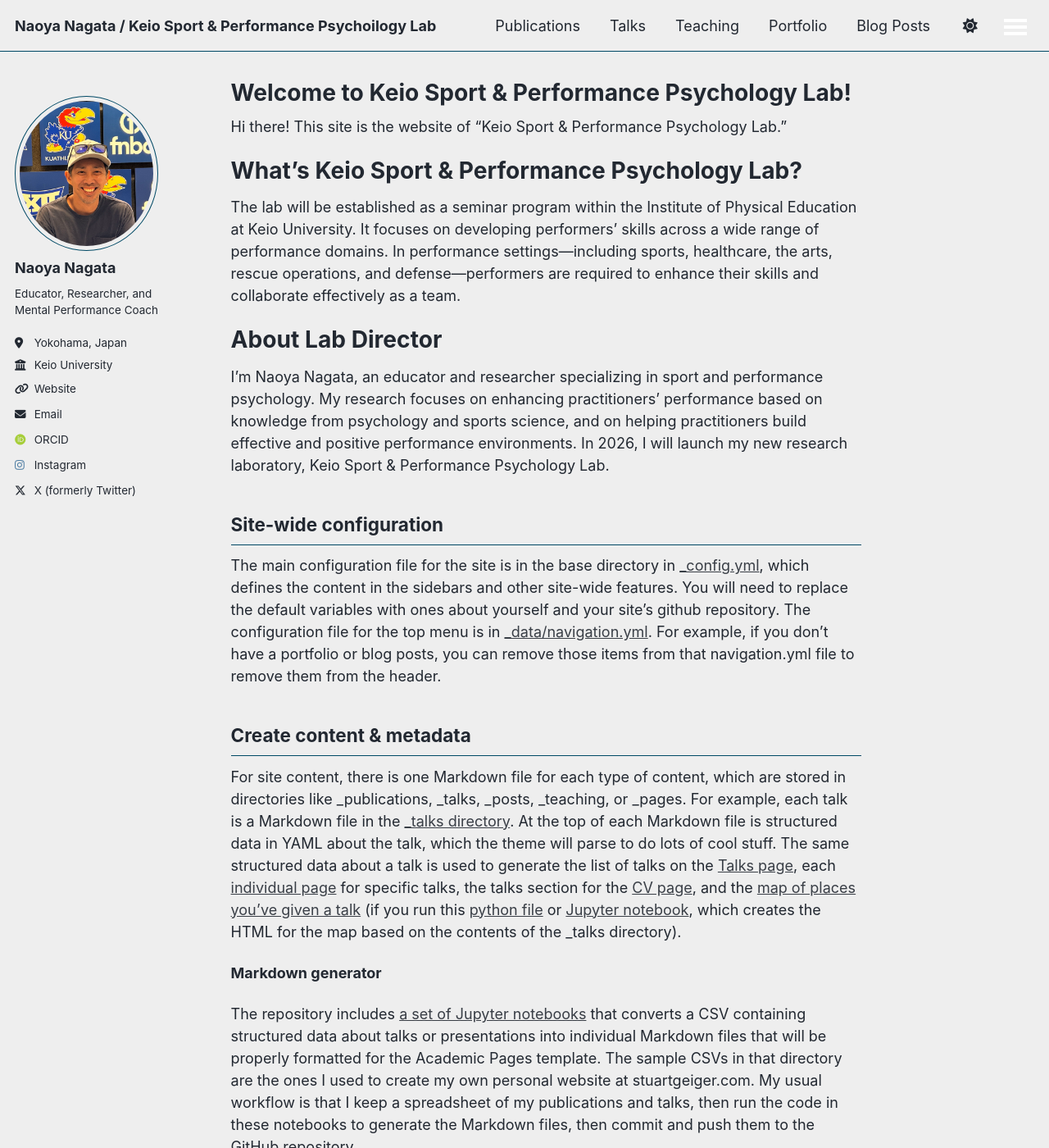
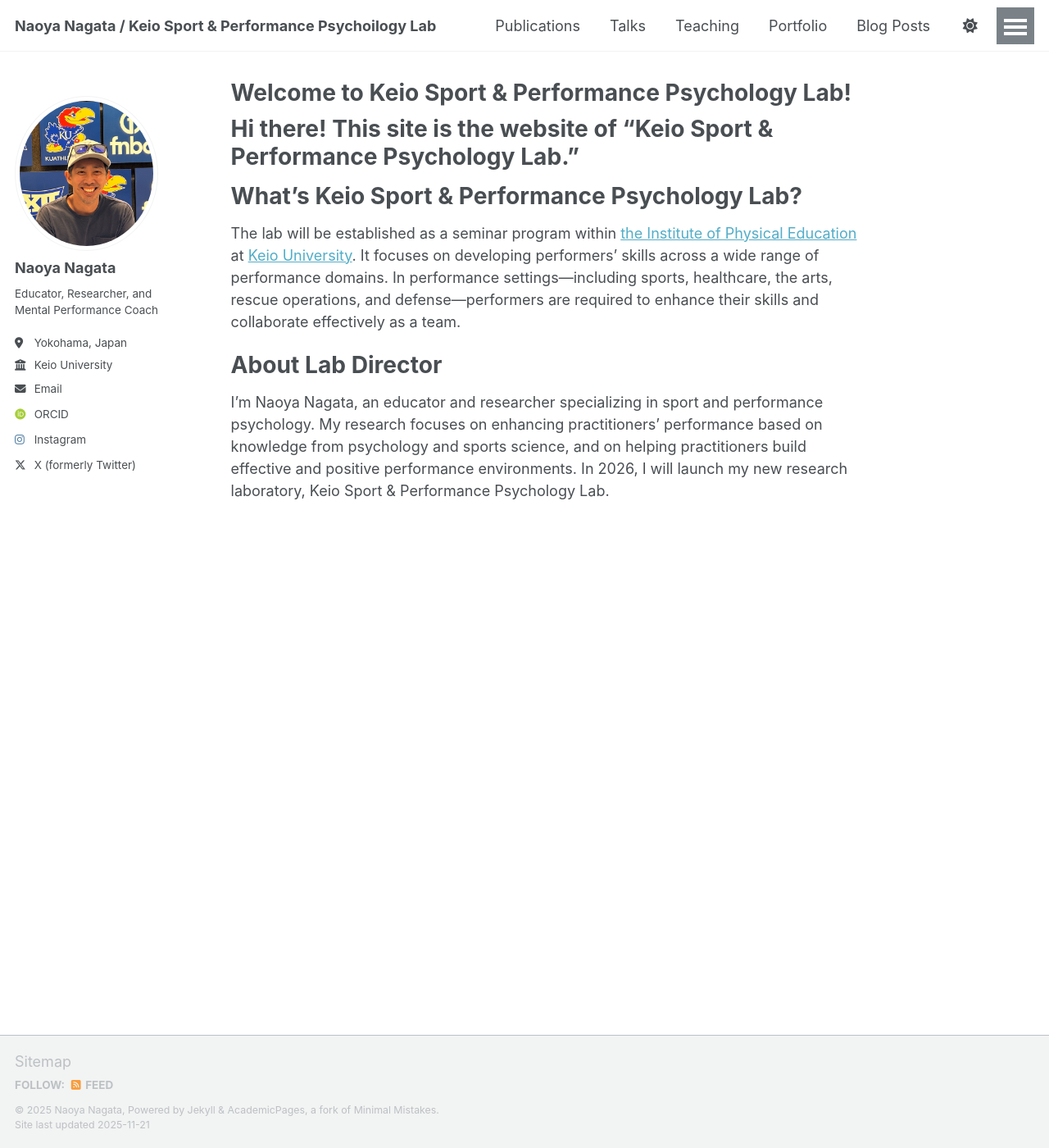
Before and after one commit to naganao329/naganao329.github.io, a Jekyll site: the page built from _pages/about.md, in a window 1280 px wide and 1400 px high. Shown: the whole window at 82% size. Built offline with Jekyll 4.4.1, drawn with Linux system fonts in a browser that asks for light colours; some web fonts are replaced; a script that is not in the unit is left out; some of the changed text lies outside the part shown.

Commit message:
NOv.20, 2025, 20:46, CST

```diff
--- a/_config.yml
+++ b/_config.yml
@@ -8,7 +8,7 @@
 
 # Basic Site Settings
 locale                   : "en-US"
-site_theme               : "air" # Currently available options are "default", "air"
+site_theme               : "default" # Currently available options are "default", "air"
 title                    : "Naoya Nagata / Keio Sport & Performance Psychoilogy Lab"
 title_separator          : "-"
 name                     : &name "Naoya Nagata"                     # Update this with your name
@@ -29,7 +29,7 @@ author:
   bio              : "Educator, Researcher, and Mental Performance Coach"
   location         : "Yokohama, Japan"
   employer         : "Keio University"
-  uri              : https://ipe.hc.keio.ac.jp/
+  uri              :  # Personal website URL
   email            : "nnagata@keio.jp"
 
   # Academic websites
--- a/_pages/about.md
+++ b/_pages/about.md
@@ -8,35 +8,13 @@ redirect_from:
 ---
 
 Hi there! This site is the website of "Keio Sport & Performance Psychology Lab."
+======
+
 
 What's Keio Sport & Performance Psychology Lab?
 ======
-The lab will be established as a seminar program within the Institute of Physical Education at Keio University. It focuses on developing performers’ skills across a wide range of performance domains. In performance settings—including sports, healthcare, the arts, rescue operations, and defense—performers are required to enhance their skills and collaborate effectively as a team.
+The lab will be established as a seminar program within [the Institute of Physical Education](https://ipe.hc.keio.ac.jp/) at [Keio University](https://www.keio.ac.jp/ja/). It focuses on developing performers’ skills across a wide range of performance domains. In performance settings—including sports, healthcare, the arts, rescue operations, and defense—performers are required to enhance their skills and collaborate effectively as a team.
 
 About Lab Director
 ======
 I’m Naoya Nagata, an educator and researcher specializing in sport and performance psychology. My  research focuses on enhancing practitioners’ performance based on knowledge from psychology and sports science, and on helping practitioners build effective and positive performance environments. In 2026, I will launch my new research laboratory, Keio Sport & Performance Psychology Lab.
-
-Site-wide configuration
-------
-The main configuration file for the site is in the base directory in [_config.yml](https://github.com/academicpages/academicpages.github.io/blob/master/_config.yml), which defines the content in the sidebars and other site-wide features. You will need to replace the default variables with ones about yourself and your site's github repository. The configuration file for the top menu is in [_data/navigation.yml](https://github.com/academicpages/academicpages.github.io/blob/master/_data/navigation.yml). For example, if you don't have a portfolio or blog posts, you can remove those items from that navigation.yml file to remove them from the header.
-
-Create content & metadata
-------
-For site content, there is one Markdown file for each type of content, which are stored in directories like _publications, _talks, _posts, _teaching, or _pages. For example, each talk is a Markdown file in the [_talks directory](https://github.com/academicpages/academicpages.github.io/tree/master/_talks). At the top of each Markdown file is structured data in YAML about the talk, which the theme will parse to do lots of cool stuff. The same structured data about a talk is used to generate the list of talks on the [Talks page](https://academicpages.github.io/talks), each [individual page](https://academicpages.github.io/talks/2012-03-01-talk-1) for specific talks, the talks section for the [CV page](https://academicpages.github.io/cv), and the [map of places you've given a talk](https://academicpages.github.io/talkmap.html) (if you run this [python file](https://github.com/academicpages/academicpages.github.io/blob/master/talkmap.py) or [Jupyter notebook](https://github.com/academicpages/academicpages.github.io/blob/master/talkmap.ipynb), which creates the HTML for the map based on the contents of the _talks directory).
-
-**Markdown generator**
-
-The repository includes [a set of Jupyter notebooks](https://github.com/academicpages/academicpages.github.io/tree/master/markdown_generator
-) that converts a CSV containing structured data about talks or presentations into individual Markdown files that will be properly formatted for the Academic Pages template. The sample CSVs in that directory are the ones I used to create my own personal website at stuartgeiger.com. My usual workflow is that I keep a spreadsheet of my publications and talks, then run the code in these notebooks to generate the Markdown files, then commit and push them to the GitHub repository.
-
-How to edit your site's GitHub repository
-------
-Many people use a git client to create files on their local computer and then push them to GitHub's servers. If you are not familiar with git, you can directly edit these configuration and Markdown files directly in the github.com interface. Navigate to a file (like [this one](https://github.com/academicpages/academicpages.github.io/blob/master/_talks/2012-03-01-talk-1.md) and click the pencil icon in the top right of the content preview (to the right of the "Raw | Blame | History" buttons). You can delete a file by clicking the trashcan icon to the right of the pencil icon. You can also create new files or upload files by navigating to a directory and clicking the "Create new file" or "Upload files" buttons.
-
-Example: editing a Markdown file for a talk
-![Editing a Markdown file for a talk](/images/editing-talk.png)
-
-For more info
-------
-More info about configuring Academic Pages can be found in [the guide](https://academicpages.github.io/markdown/), the [growing wiki](https://github.com/academicpages/academicpages.github.io/wiki), and you can always [ask a question on GitHub](https://github.com/academicpages/academicpages.github.io/discussions). The [guides for the Minimal Mistakes theme](https://mmistakes.github.io/minimal-mistakes/docs/configuration/) (which this theme was forked from) might also be helpful.
```
Also changed, not shown: _pages/cv.md (+3 -3 lines).
